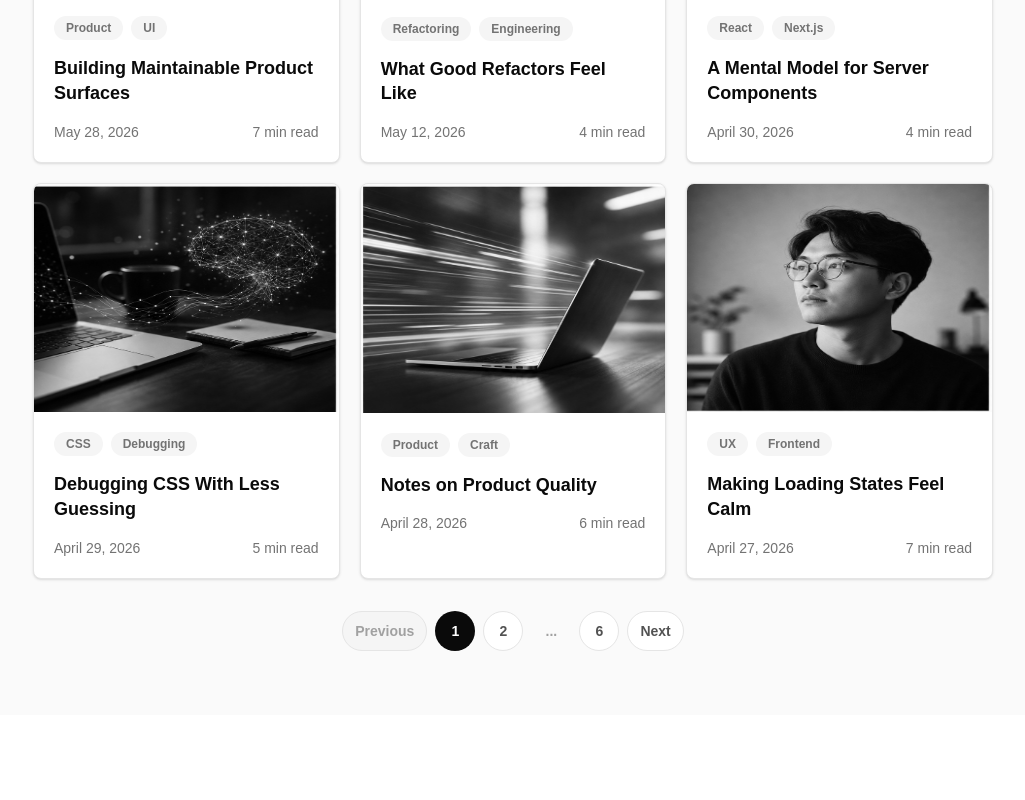
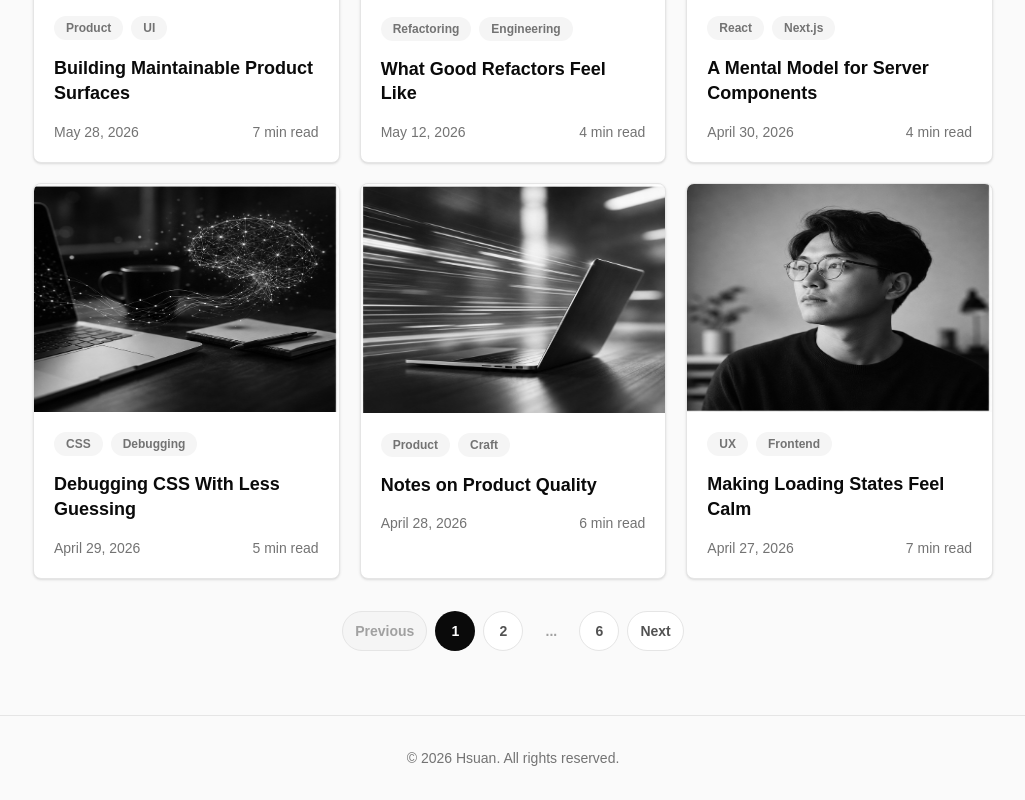
Before and after one commit to hsiaoyihsuan/hsuan-next-blog, a Next.js app: page / in a window 1280 px wide. Shown: the part 1200-2000 px from the top of the page, without its empty margins (127-1152 px from the left). Before the commit the page ends 1915 px from the top, so only its background shows below. Built offline with nearby package versions, Linux system fonts and the light colour scheme.

Commit message:
feat: add site copyright footer

```diff
--- /dev/null
+++ b/app/_components/site-footer.tsx
@@ -0,0 +1,9 @@
+export function SiteFooter() {
+  const year = new Date().getFullYear();
+
+  return (
+    <footer className="border-t border-neutral-200 bg-neutral-50 px-5 py-8 pb-28 text-center text-sm font-medium text-neutral-500 md:px-8 md:pb-8">
+      © {year} Hsuan. All rights reserved.
+    </footer>
+  );
+}
--- a/app/layout.tsx
+++ b/app/layout.tsx
@@ -1,3 +1,4 @@
+import { SiteFooter } from "@/app/_components/site-footer";
 import { SiteNavigation } from "@/app/_components/site-navigation";
 import type { Metadata } from "next";
 import { Geist, Geist_Mono } from "next/font/google";
@@ -31,6 +32,7 @@ export default function RootLayout({
       <body className="min-h-full flex flex-col">
         <SiteNavigation placement="top" />
         {children}
+        <SiteFooter />
         <SiteNavigation placement="bottom" />
       </body>
     </html>
```
